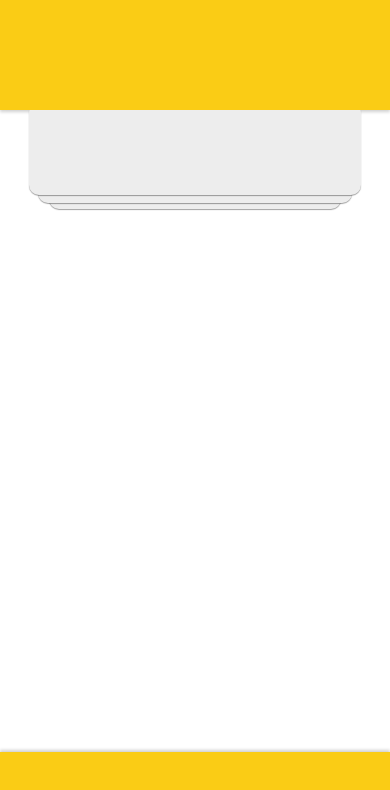
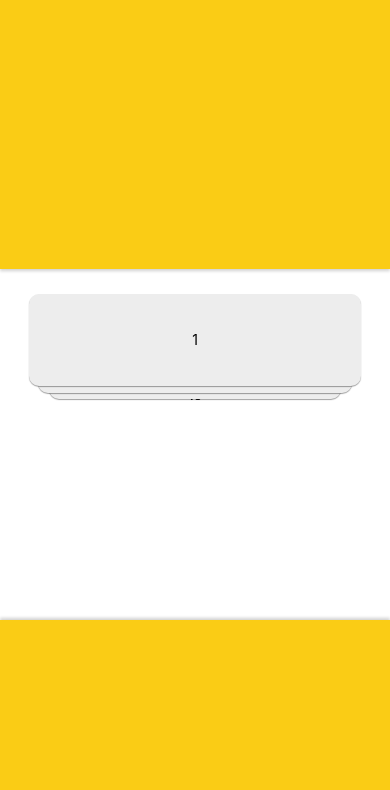
Before and after one commit to Oustro/RN-component-library, a React Native app: screen / in a window 390 px wide. Shown: the top 790 px of the page. Built offline with nearby package versions, Linux system fonts and the light colour scheme.

Commit message:
top of accordion is fixed in place, first load will not play animation, better scaling

```diff
--- a/App.js
+++ b/App.js
@@ -22,7 +22,6 @@ export default function App() {
 
       <Header></Header>
 
-      <View style={{flex: 7}}>
       <ScrollView
         contentContainerStyle={styles.body}
         refreshControl={
@@ -31,7 +30,6 @@ export default function App() {
       >
         <Accordion></Accordion>
       </ScrollView>
-      </View>
 
       <View style={[styles.footer, styles.footShadow]}></View>
     </View>
--- a/components/Accordion.js
+++ b/components/Accordion.js
@@ -1,19 +1,29 @@
 import React from "react";
 import { useState } from 'react';
-import { View, TouchableWithoutFeedback } from "react-native";
+import { View, TouchableWithoutFeedback, ScrollView } from "react-native";
 import styles from "../styles";
 import Card from "./Card";
 
 export default function Accordion() {
     const [open, setOpen] = useState(false)
+    const [first, setFirst] = useState(true)
 
     const scales = [1, 0.95, 0.88, 0.81]
-    const zIndexs = [3, 2, 1, 0]
-    const margins = [15, -80, -75, -80]
+    const margins = [15, -80, -75, -77]
 
-    let items = ['item 1', 'item 2', 'item 3', 'item 4', 'item 5', 'item 6']
+    var scale = 0
+    var marginTop = 0
+
+    let items = ['1', '2', '3', '4',
+                 '5', '6', '7', '8',
+                 '9', '10', '11', '12',
+                 '13', '14', '15', '16']
 
     const onPress = () => {
+        if (first) {
+            setFirst(false)
+        }
+
         if (!open) {
             setOpen(true)
         } else {
@@ -25,17 +35,24 @@ export default function Accordion() {
             <TouchableWithoutFeedback onPress={onPress}>
                 <View style={styles.accordion}>
                     {items.map((item, index)=>{
-                    let useIndex = index;
-
-                    if (index > 2) {
-                        useIndex = 3
+                        if (index < 4) {
+                            scale = scales[index]
+                            marginTop = margins[index]
+                        } else if (index > 14) {
+                            scale = 0.95 - (0.07 * (14 - 1))
+                            marginTop = -92 * (0.95 - (0.07 * (14 - 1)))
+                        } else if (index > 3) {
+                            scale = 0.95 - (0.07 * (index - 1))
+                            marginTop = -92 * (0.95 - (0.07 * (index - 1)))
                         }
 
                         return <Card
-                        scale={scales[useIndex]}
-                        zIndex={zIndexs[useIndex]}
-                        marginTop={margins[useIndex]}
+                            scale={scale}
+                            zIndex={1000 - index}
+                            marginTop={marginTop}
                             open={open}
+                            first={first}
+                            input={item}
                         >
                         </Card>
                     })}
--- a/components/Card.js
+++ b/components/Card.js
@@ -1,8 +1,8 @@
 import React, { useEffect } from "react";
-import { Animated } from "react-native";
+import { Animated, Text, View } from "react-native";
 import styles from "../styles";
 
-export default function Card({ scale, zIndex, marginTop, open }) {
+export default function Card({ scale, zIndex, marginTop, open, first, index, input }) {
     let cardWidth = 85;
     let cardHeight = 92;
 
@@ -16,6 +16,7 @@ export default function Card({ scale, zIndex, marginTop, open }) {
     const animWidth = realWidth.interpolate({inputRange, outputRange})
 
     useEffect(() => {
+        if (!first) {
             if (!open) {
                 realWidth.setValue(cardWidth)
                 realHeight.setValue(cardHeight)
@@ -75,9 +76,11 @@ export default function Card({ scale, zIndex, marginTop, open }) {
                     )
                 ]).start()
             }
+        }
     }, [open])
 
-    return(
+
+    return (
         <Animated.View
             style={[
                 styles.card,
@@ -90,6 +93,7 @@ export default function Card({ scale, zIndex, marginTop, open }) {
                 }]
             }
         >
+            <Text>{input}</Text>
         </Animated.View>
     )
 }
--- a/styles.js
+++ b/styles.js
@@ -21,7 +21,7 @@ const styles = StyleSheet.create({
 
     // body
     body: {
-        flex: 7,
+        height: '69%',
         alignItems: 'center',
     },
 
@@ -41,6 +41,8 @@ const styles = StyleSheet.create({
     card: {
         borderRadius: 10,
         backgroundColor: '#EDEDED',
+        alignItems: 'center',
+        justifyContent: 'center',
     },
     cardShadow: {
         shadowColor: '#171717',
@@ -53,10 +55,9 @@ const styles = StyleSheet.create({
     accordion: {
         flex: 0,
         width: '100%',
-        height: 'auto',
+        height: '35%',
         alignItems: 'center',
-        justifyContent: 'center',
-        paddingTop: 30,
+        paddingTop: 10,
     },
   });
 
```
Lines whose indentation alone changed are shown as unchanged.
